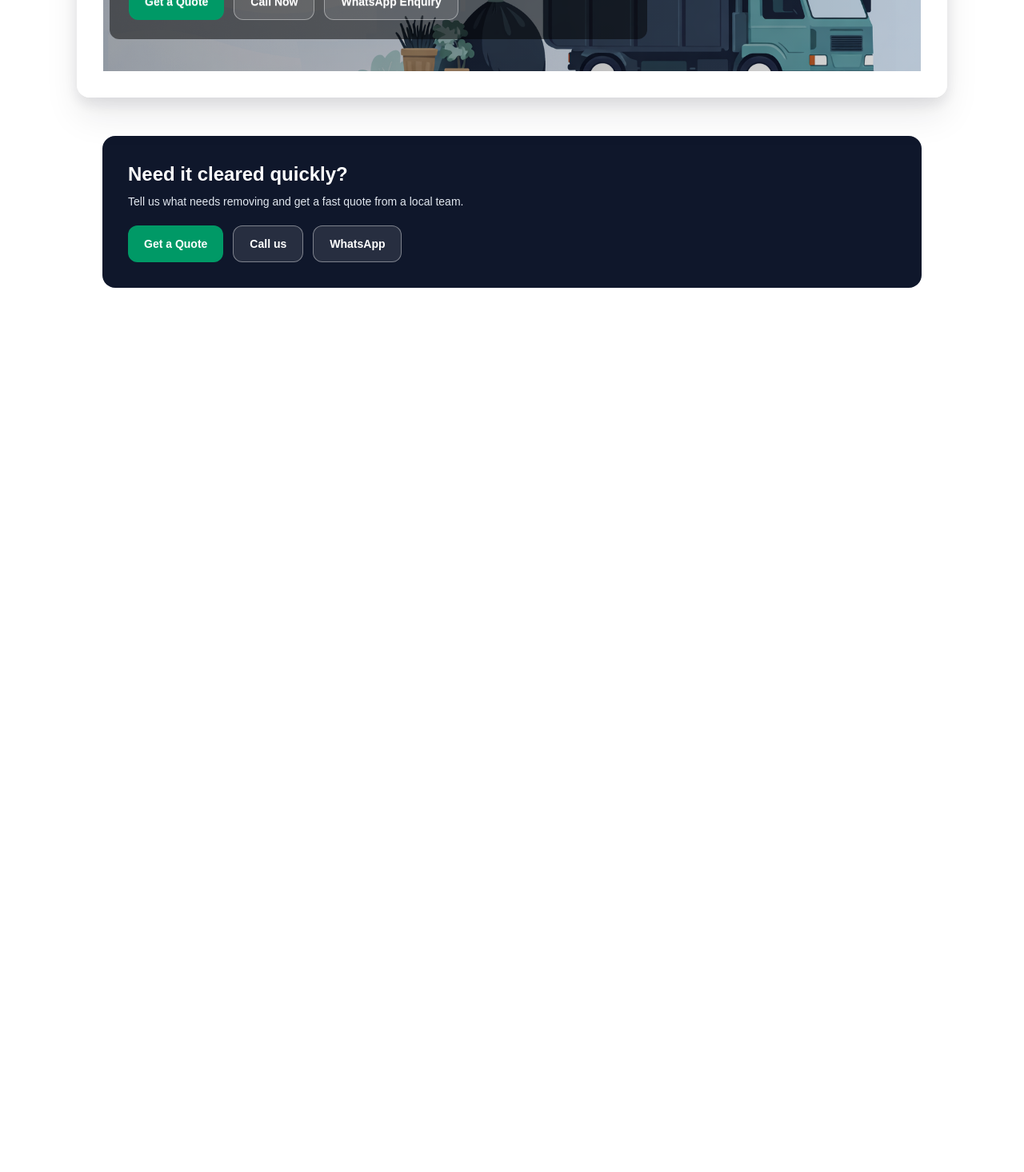
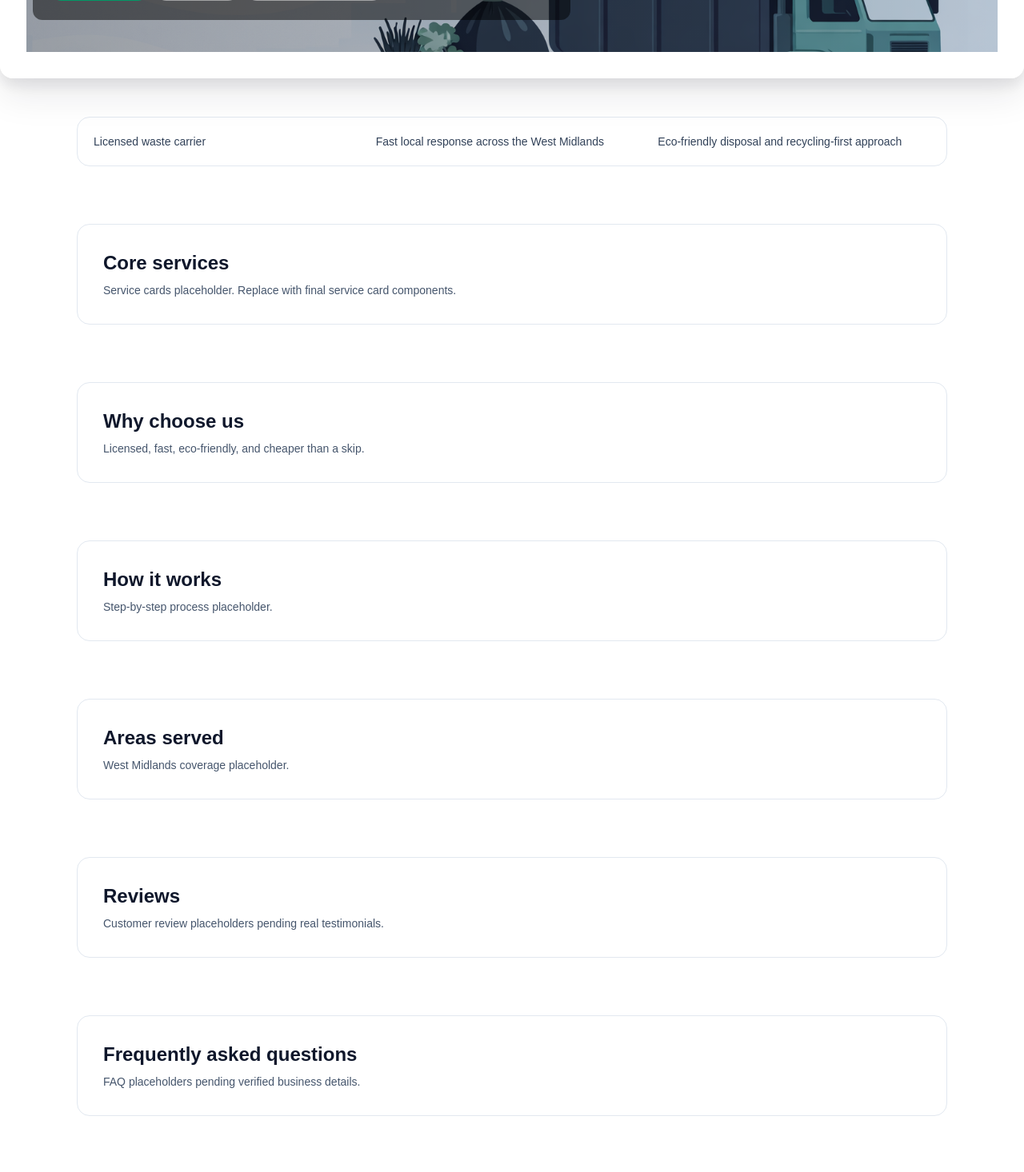
Before and after one commit to usamabuilds/cleaning-webiste, a Next.js app: page / in a window 1280 px wide. Shown: the part 540-2006 px from the top of the page at 80% size. Before the commit the page ends 948 px from the top, so only its background shows below. Built offline with nearby package versions, Linux system fonts and the light colour scheme.

Commit message:
Compose homepage sections with anchored layout components

```diff
--- a/src/app/layout.tsx
+++ b/src/app/layout.tsx
@@ -1,8 +1,5 @@
 import type { Metadata } from "next";
 import { Geist, Geist_Mono } from "next/font/google";
-
-import { MobileStickyCta } from "@/components/layout/mobile-sticky-cta";
-import { SiteHeader } from "@/components/layout/site-header";
 
 import "./globals.css";
 
@@ -32,11 +29,7 @@ export default function RootLayout({
         <div className="app-shell relative min-h-full">
           <div className="z-base pointer-events-none absolute inset-0" aria-hidden />
           <div className="z-panel pointer-events-none absolute inset-0" aria-hidden />
-          <div className="z-content relative min-h-full">
-            <SiteHeader />
-            {children}
-            <MobileStickyCta />
-          </div>
+          <div className="z-content relative min-h-full">{children}</div>
         </div>
       </body>
     </html>
--- a/src/app/page.tsx
+++ b/src/app/page.tsx
@@ -1,11 +1,58 @@
+import { MobileStickyCta } from "@/components/layout/mobile-sticky-cta";
+import { SiteFooter } from "@/components/layout/site-footer";
+import { SiteHeader } from "@/components/layout/site-header";
+import { AreasSection } from "@/components/sections/areas-section";
+import { FaqSection } from "@/components/sections/faq-section";
 import { FinalCtaSection } from "@/components/sections/final-cta-section";
 import { HeroSection } from "@/components/sections/hero-section";
+import { HowItWorksSection } from "@/components/sections/how-it-works-section";
+import { ReviewsSection } from "@/components/sections/reviews-section";
+import { ServiceCardsSection } from "@/components/sections/service-cards-section";
+import { TrustStrip } from "@/components/sections/trust-strip";
+import { WhyChooseUsSection } from "@/components/sections/why-choose-us-section";
+import { SectionFrame } from "@/components/ui/section-frame";
 
 export default function Home(): JSX.Element {
   return (
-    <main className="section-frame space-y-6 pb-24 sm:pb-8">
-      <HeroSection />
-      <FinalCtaSection />
-    </main>
+    <>
+      <SiteHeader />
+      <main className="space-y-6 pb-24 sm:pb-8">
+        <HeroSection />
+
+        <SectionFrame>
+          <TrustStrip />
+        </SectionFrame>
+
+        <SectionFrame>
+          <ServiceCardsSection />
+        </SectionFrame>
+
+        <SectionFrame>
+          <WhyChooseUsSection />
+        </SectionFrame>
+
+        <SectionFrame>
+          <HowItWorksSection />
+        </SectionFrame>
+
+        <SectionFrame>
+          <AreasSection />
+        </SectionFrame>
+
+        <SectionFrame>
+          <ReviewsSection />
+        </SectionFrame>
+
+        <SectionFrame>
+          <FaqSection />
+        </SectionFrame>
+
+        <SectionFrame>
+          <FinalCtaSection />
+        </SectionFrame>
+      </main>
+      <SiteFooter />
+      <MobileStickyCta />
+    </>
   );
 }
--- a/src/components/layout/site-footer.tsx
+++ b/src/components/layout/site-footer.tsx
@@ -0,0 +1,9 @@
+export function SiteFooter(): JSX.Element {
+  return (
+    <footer className="border-t border-slate-200 bg-white">
+      <div className="section-frame py-8">
+        <p className="layer-content text-sm text-slate-600">© {new Date().getFullYear()} Crucial Recycling. All rights reserved.</p>
+      </div>
+    </footer>
+  );
+}
--- a/src/components/sections/areas-section.tsx
+++ b/src/components/sections/areas-section.tsx
@@ -0,0 +1,8 @@
+export function AreasSection(): JSX.Element {
+  return (
+    <section id="areas-served" aria-labelledby="areas-served-heading" className="rounded-2xl border border-slate-200 bg-white p-6 sm:p-8">
+      <h2 id="areas-served-heading" className="text-2xl font-bold text-slate-900">Areas served</h2>
+      <p className="mt-2 text-sm text-slate-600">West Midlands coverage placeholder.</p>
+    </section>
+  );
+}
--- a/src/components/sections/faq-section.tsx
+++ b/src/components/sections/faq-section.tsx
@@ -0,0 +1,8 @@
+export function FaqSection(): JSX.Element {
+  return (
+    <section id="faq" aria-labelledby="faq-heading" className="rounded-2xl border border-slate-200 bg-white p-6 sm:p-8">
+      <h2 id="faq-heading" className="text-2xl font-bold text-slate-900">Frequently asked questions</h2>
+      <p className="mt-2 text-sm text-slate-600">FAQ placeholders pending verified business details.</p>
+    </section>
+  );
+}
--- a/src/components/sections/final-cta-section.tsx
+++ b/src/components/sections/final-cta-section.tsx
@@ -6,9 +6,8 @@ import { companyProfile } from "@/data/company";
 
 export function FinalCtaSection(): JSX.Element {
   return (
-    <section className="section-frame">
-      <div className="rounded-2xl bg-slate-900 p-6 text-white sm:p-8">
-        <h2 className="text-2xl font-bold">Need it cleared quickly?</h2>
+    <section id="quote" aria-labelledby="final-cta-heading" className="rounded-2xl bg-slate-900 p-6 text-white sm:p-8">
+      <h2 id="final-cta-heading" className="text-2xl font-bold">Need it cleared quickly?</h2>
       <p className="mt-2 max-w-xl text-sm text-slate-200">Tell us what needs removing and get a fast quote from a local team.</p>
       <div className="mt-5 flex flex-col gap-3 sm:flex-row">
         <Link href={companyProfile.quoteHref} className="inline-flex items-center justify-center rounded-xl bg-emerald-600 px-5 py-3 text-sm font-semibold text-white">
@@ -23,7 +22,6 @@ export function FinalCtaSection(): JSX.Element {
           className="px-5 py-3"
         />
       </div>
-      </div>
     </section>
   );
 }
--- a/src/components/sections/how-it-works-section.tsx
+++ b/src/components/sections/how-it-works-section.tsx
@@ -0,0 +1,8 @@
+export function HowItWorksSection(): JSX.Element {
+  return (
+    <section id="how-it-works" aria-labelledby="how-it-works-heading" className="rounded-2xl border border-slate-200 bg-white p-6 sm:p-8">
+      <h2 id="how-it-works-heading" className="text-2xl font-bold text-slate-900">How it works</h2>
+      <p className="mt-2 text-sm text-slate-600">Step-by-step process placeholder.</p>
+    </section>
+  );
+}
--- a/src/components/sections/reviews-section.tsx
+++ b/src/components/sections/reviews-section.tsx
@@ -0,0 +1,8 @@
+export function ReviewsSection(): JSX.Element {
+  return (
+    <section id="reviews" aria-labelledby="reviews-heading" className="rounded-2xl border border-slate-200 bg-white p-6 sm:p-8">
+      <h2 id="reviews-heading" className="text-2xl font-bold text-slate-900">Reviews</h2>
+      <p className="mt-2 text-sm text-slate-600">Customer review placeholders pending real testimonials.</p>
+    </section>
+  );
+}
--- a/src/components/sections/service-cards-section.tsx
+++ b/src/components/sections/service-cards-section.tsx
@@ -0,0 +1,8 @@
+export function ServiceCardsSection(): JSX.Element {
+  return (
+    <section id="services" aria-labelledby="services-heading" className="rounded-2xl border border-slate-200 bg-white p-6 sm:p-8">
+      <h2 id="services-heading" className="text-2xl font-bold text-slate-900">Core services</h2>
+      <p className="mt-2 text-sm text-slate-600">Service cards placeholder. Replace with final service card components.</p>
+    </section>
+  );
+}
--- a/src/components/sections/trust-strip.tsx
+++ b/src/components/sections/trust-strip.tsx
@@ -0,0 +1,11 @@
+export function TrustStrip(): JSX.Element {
+  return (
+    <section id="trust" aria-label="Trust markers" className="rounded-2xl border border-slate-200 bg-white p-4 sm:p-5">
+      <ul className="grid gap-3 text-sm font-medium text-slate-700 sm:grid-cols-3">
+        <li>Licensed waste carrier</li>
+        <li>Fast local response across the West Midlands</li>
+        <li>Eco-friendly disposal and recycling-first approach</li>
+      </ul>
+    </section>
+  );
+}
--- a/src/components/sections/why-choose-us-section.tsx
+++ b/src/components/sections/why-choose-us-section.tsx
@@ -0,0 +1,8 @@
+export function WhyChooseUsSection(): JSX.Element {
+  return (
+    <section id="why-choose-us" aria-labelledby="why-choose-us-heading" className="rounded-2xl border border-slate-200 bg-white p-6 sm:p-8">
+      <h2 id="why-choose-us-heading" className="text-2xl font-bold text-slate-900">Why choose us</h2>
+      <p className="mt-2 text-sm text-slate-600">Licensed, fast, eco-friendly, and cheaper than a skip.</p>
+    </section>
+  );
+}
```
Lines whose indentation alone changed are shown as unchanged.
